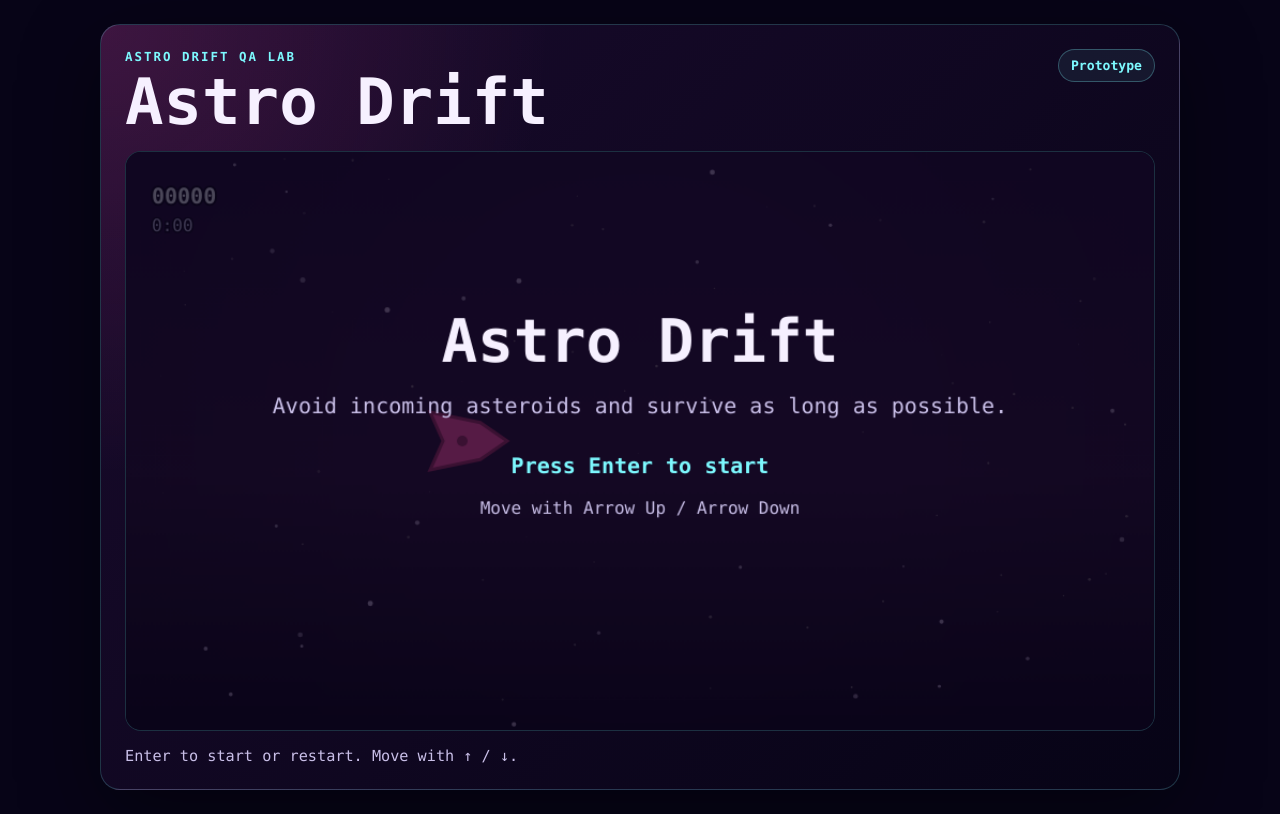
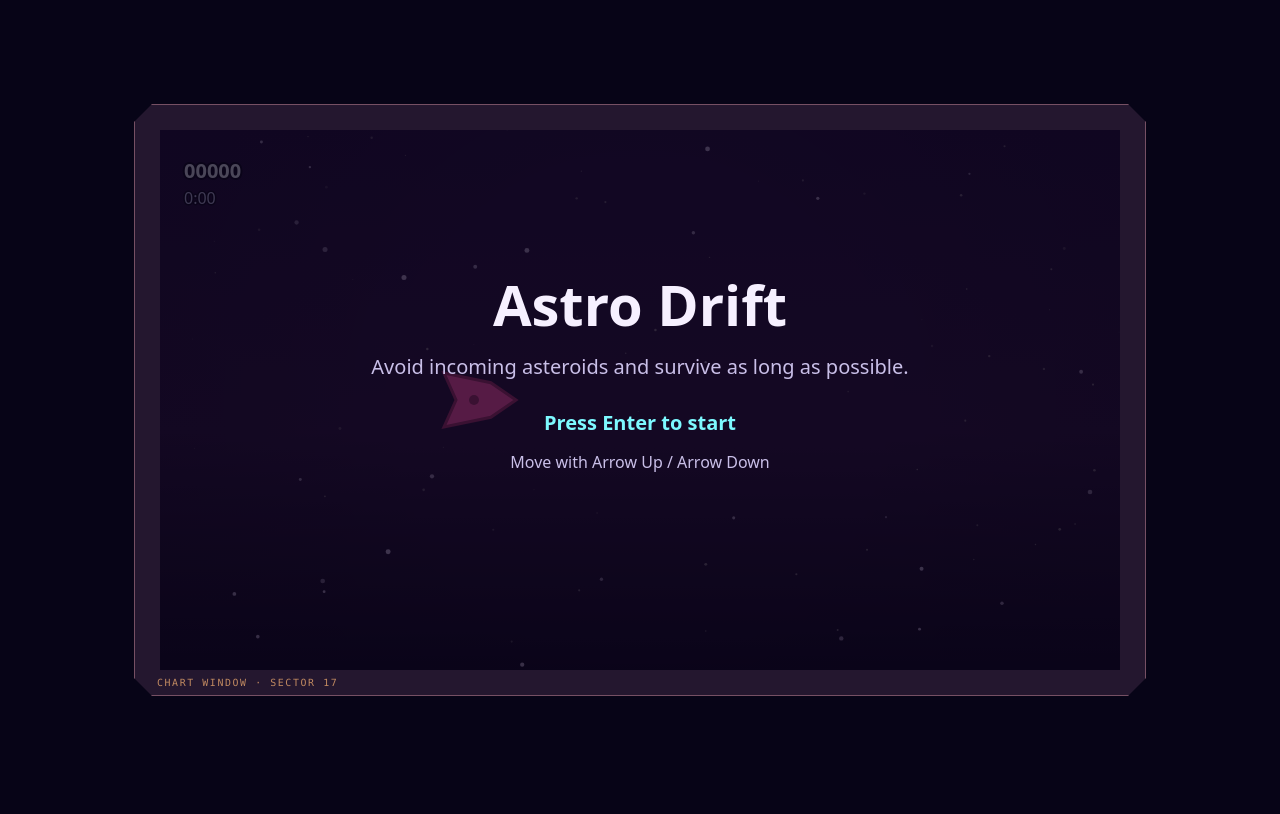
Before and after one commit to janmrow/astro-drift, a website built with Vite: page index.html in a window 1280 px wide. Built offline with nearby package versions, Linux system fonts and the light colour scheme.

Commit message:
redesign: frame the game as a chart window

```diff
--- a/index.html
+++ b/index.html
@@ -4,23 +4,22 @@
 <head>
   <meta charset="UTF-8" />
   <meta name="viewport" content="width=device-width, initial-scale=1.0" />
-  <title>Astro Drift QA Lab</title>
+  <title>Astro Drift</title>
 </head>
 
 <body>
   <main id="app">
+    <h1 class="visually-hidden">Astro Drift</h1>
+
     <section class="game-shell" aria-label="Astro Drift game">
-      <div class="game-header">
-        <div>
-          <p class="eyebrow">Astro Drift QA Lab</p>
-          <h1>Astro Drift</h1>
-        </div>
+      <canvas id="game-canvas" width="960" height="540" aria-label="Astro Drift game canvas"
+        aria-describedby="game-controls" data-testid="game-canvas"></canvas>
 
-        <p class="status-pill">Prototype</p>
-      </div>
+      <p class="frame-label">CHART WINDOW · SECTOR 17</p>
 
-      <canvas id="game-canvas" width="960" height="540" aria-label="Astro Drift game canvas"
-        data-testid="game-canvas"></canvas>
+      <p id="game-controls" class="visually-hidden">
+        Press Enter to start or restart. Use the Up and Down Arrow keys to move.
+      </p>
 
       <div
         class="visually-hidden"
@@ -49,9 +48,6 @@
         </p>
       </div>
 
-      <p class="controls-hint">
-        Enter to start or restart. Move with ↑ / ↓.
-      </p>
     </section>
   </main>
 
--- a/src/style.css
+++ b/src/style.css
@@ -1,6 +1,8 @@
 :root {
-  font-family:
-    "Cascadia Code", "SFMono-Regular", Consolas, "Liberation Mono", monospace;
+  --font-sans: system-ui, -apple-system, BlinkMacSystemFont, "Segoe UI", sans-serif;
+  --font-monospace: ui-monospace, "SFMono-Regular", Consolas, "Liberation Mono", monospace;
+
+  font-family: var(--font-sans);
   color: #f6f0ff;
   background: #070417;
   font-synthesis: none;
@@ -25,63 +27,44 @@ body {
 }
 
 .game-shell {
-  width: min(1080px, 100%);
-  padding: 24px;
-  border: 1px solid rgba(125, 249, 255, 0.2);
-  border-radius: 20px;
-  background:
-    radial-gradient(circle at top left, rgba(255, 79, 171, 0.16), transparent 34%),
-    linear-gradient(135deg, rgba(26, 11, 46, 0.96), rgba(7, 4, 23, 0.96));
-  box-shadow: 0 24px 80px rgba(0, 0, 0, 0.42);
-}
-
-.game-header {
-  display: flex;
-  justify-content: space-between;
-  gap: 16px;
-  align-items: flex-start;
-  margin-bottom: 18px;
-}
-
-.eyebrow {
-  margin: 0 0 8px;
-  color: #7df9ff;
-  font-size: 0.78rem;
-  font-weight: 700;
-  letter-spacing: 0.16em;
-  text-transform: uppercase;
-}
-
-h1 {
-  margin: 0;
-  font-size: clamp(2.25rem, 6vw, 4rem);
-  line-height: 0.95;
-}
-
-.status-pill {
-  margin: 0;
-  padding: 8px 12px;
-  border: 1px solid rgba(125, 249, 255, 0.28);
-  border-radius: 999px;
-  color: #7df9ff;
-  background: rgba(125, 249, 255, 0.07);
-  font-size: 0.82rem;
-  font-weight: 700;
+  position: relative;
+  width: min(calc(960px + 52px), 100%);
+  padding: 25px;
+  overflow: hidden;
+  border: 1px solid #765064;
+  background: #24172f;
+  clip-path: polygon(
+    18px 0,
+    calc(100% - 18px) 0,
+    100% 18px,
+    100% calc(100% - 18px),
+    calc(100% - 18px) 100%,
+    18px 100%,
+    0 calc(100% - 18px),
+    0 18px
+  );
 }
 
 #game-canvas {
   display: block;
   width: 100%;
+  max-width: 960px;
   height: auto;
-  border: 1px solid rgba(125, 249, 255, 0.18);
-  border-radius: 16px;
+  margin: 0 auto;
   background: #070417;
 }
 
-.controls-hint {
-  margin: 16px 0 0;
-  color: #c9bfe8;
-  font-size: 0.95rem;
+.frame-label {
+  position: absolute;
+  left: 22px;
+  bottom: 7px;
+  margin: 0;
+  color: #c18a61;
+  font-family: var(--font-monospace);
+  font-size: 0.62rem;
+  letter-spacing: 0.16em;
+  line-height: 1;
+  pointer-events: none;
 }
 
 .visually-hidden {
@@ -95,3 +78,18 @@ h1 {
   white-space: nowrap;
   border: 0;
 }
+
+@media (max-width: 760px) {
+  #app {
+    padding: 16px;
+  }
+
+  .game-shell {
+    padding: 16px;
+  }
+
+  .frame-label {
+    left: 16px;
+    bottom: 3px;
+  }
+}
```
Also changed, not shown: tests/e2e/game.spec.ts (+16 -3 lines).
